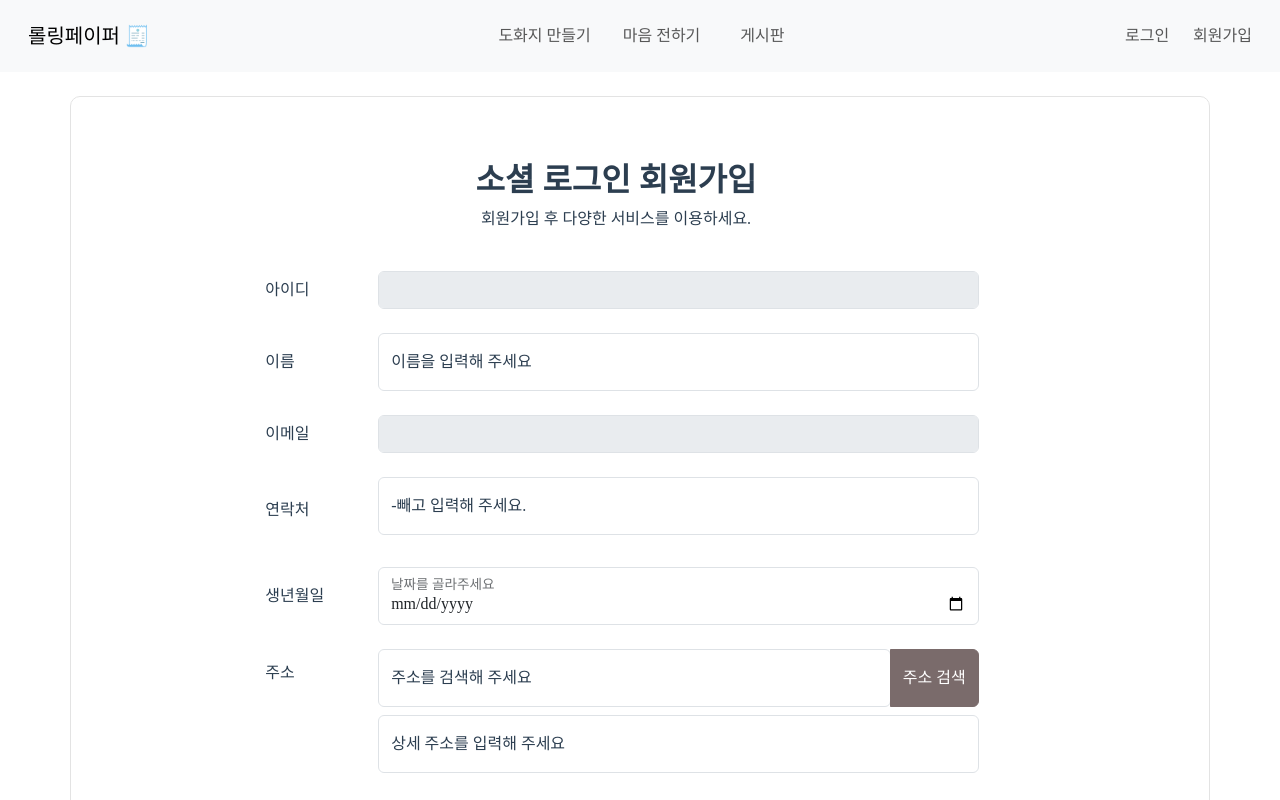
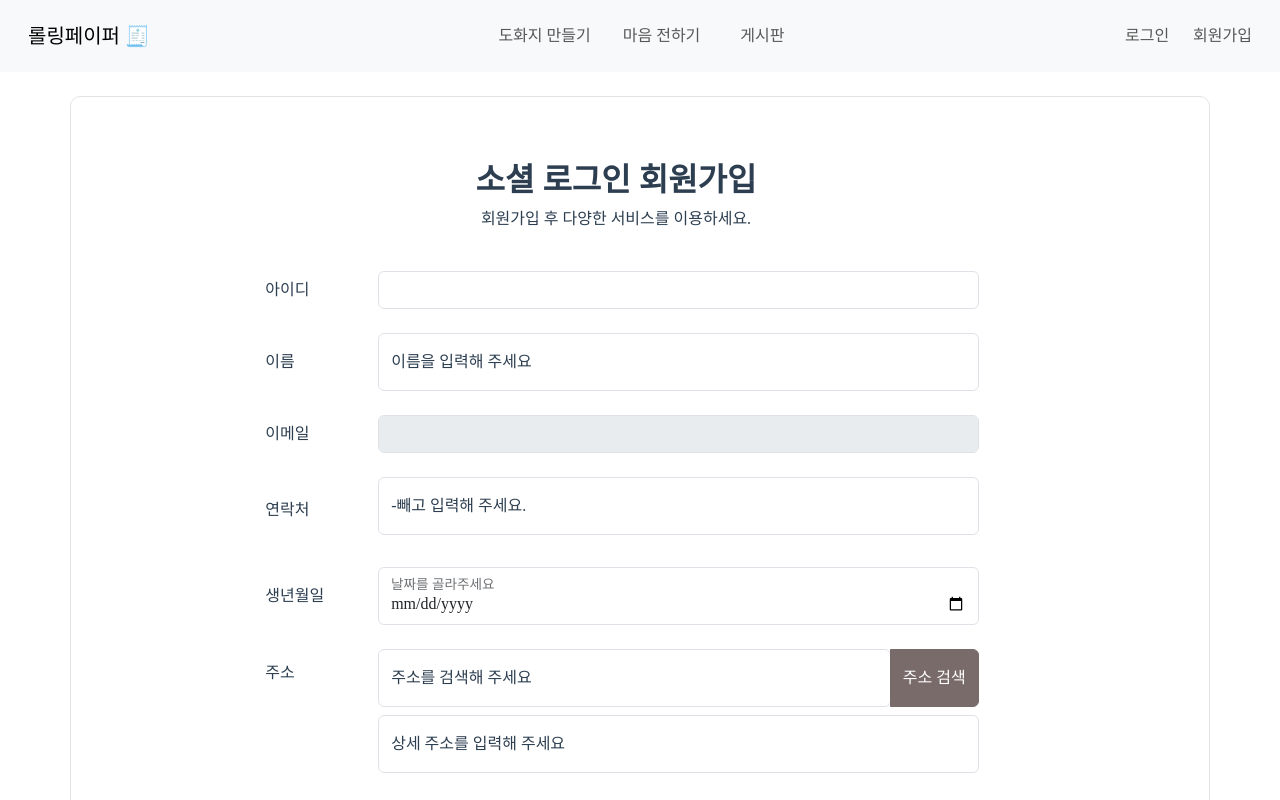
Before and after one commit to sorrel012/postcard, a Vue app in the folder frontend/: page /sns-register in a window 1280 px wide. Built offline with nearby package versions, Linux system fonts and the light colour scheme; a web font is replaced by a local one.

Commit message:
fix: Add condition of email

```diff
--- a/frontend/src/views/SnsRegister.vue
+++ b/frontend/src/views/SnsRegister.vue
@@ -14,7 +14,7 @@
             <div class="col-2 f-bold text-start d-flex align-items-center ps-4">아이디</div>
             <div class="col-10 d-flex flex-column">
                 <div class="btn-group w-100">
-                  <input type="text" class="form-control" disabled :value="userinfo.id" ref="idRef" required>
+                  <input type="text" class="form-control" :class="{'disabled':hasEmail}" :value="userinfo.id" ref="idRef" required>
                 </div>
             </div>
           </div>
@@ -102,7 +102,13 @@ export default {
         tel: '',
         address: '',
         addressDetail: ''
-      }
+      },
+      hasEmail: true,
+    }
+  },
+  created() {
+    if (this.$store.state.snsUser.email == '' || this.$store.state.snsUser.email == null) {
+      this.hasEmail = false;
     }
   },
   methods: {
@@ -137,7 +143,7 @@ export default {
 
       //이메일 유효성 검사
       const emailPattern = new RegExp('^\\w+@[a-zA-Z_]+?\\.[a-zA-Z]{2,3}$');
-      let isEmailValid = emailPattern.test(this.userinfo.email);
+      let isEmailValid = emailPattern.test(this.userinfo.email)
 
       if(!isEmailValid) {
         this.$refs.eRef.focus();
```
